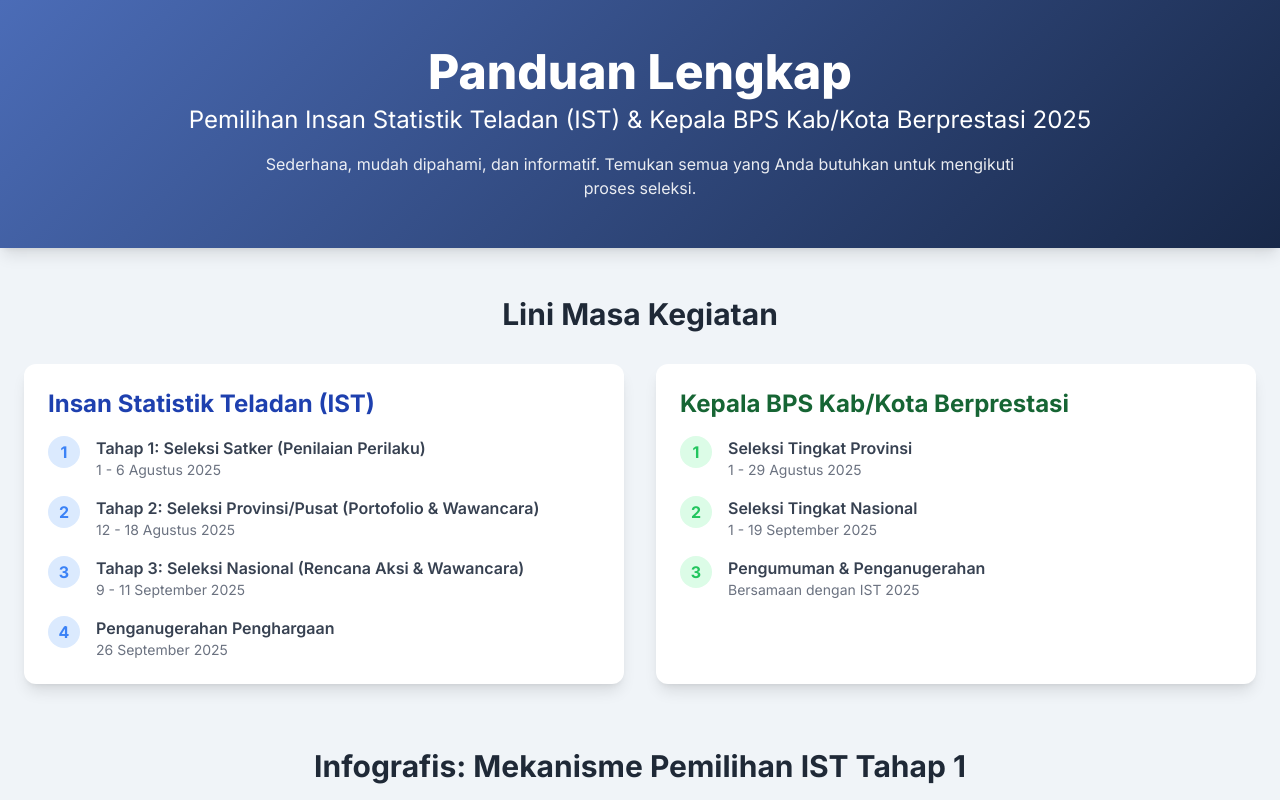
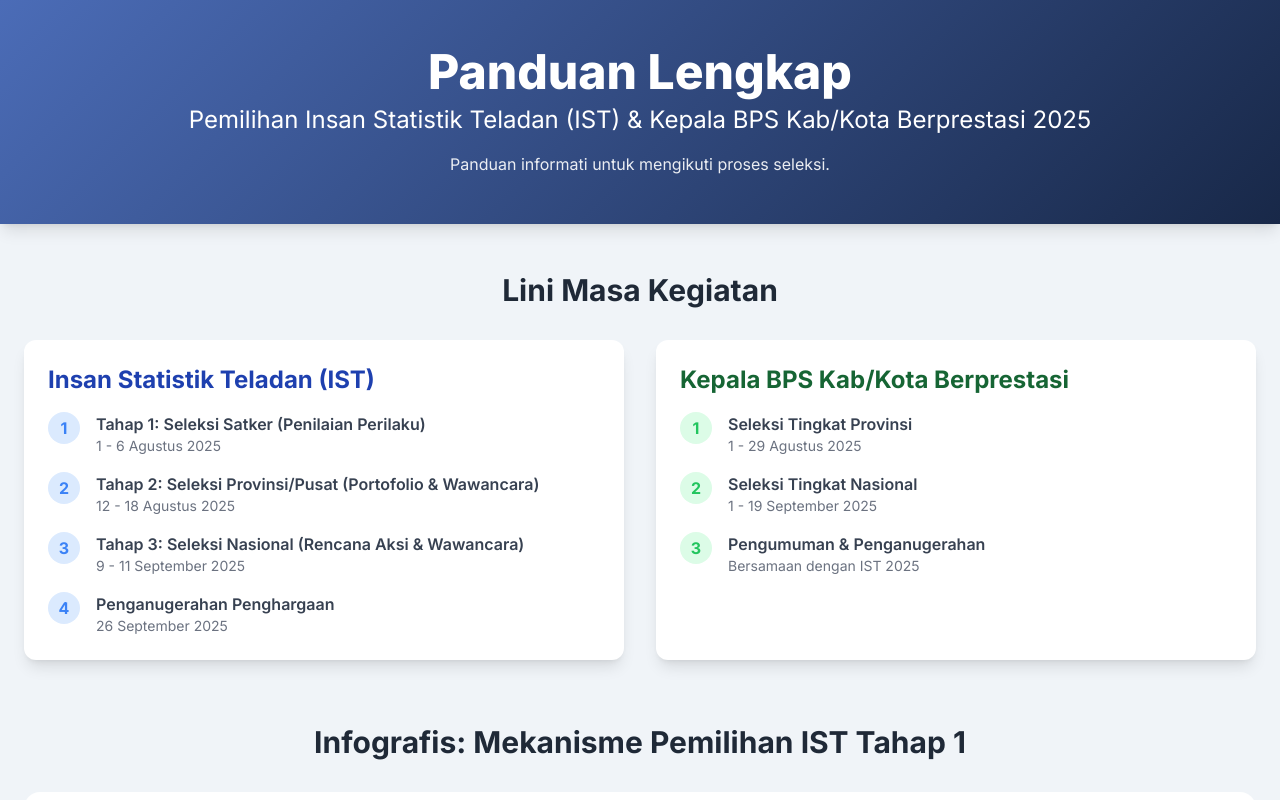
Before and after one commit to jeeefmo260101/IST_KKB_2025, a plain HTML site: page index.html in a window 1280 px wide. Shown: the top 800 px of the page. Drawn offline with nearby package versions, Linux system fonts and the light colour scheme.

Commit message:
Update index.html

```diff
--- a/index.html
+++ b/index.html
@@ -35,7 +35,7 @@
         <h1 class="text-4xl lg:text-5xl font-extrabold mb-2">Panduan Lengkap</h1>
         <h2 class="text-xl lg:text-2xl font-light">Pemilihan Insan Statistik Teladan (IST) & Kepala BPS Kab/Kota Berprestasi 2025</h2>
         <p class="mt-4 text-base opacity-90 max-w-3xl mx-auto">
-            Sederhana, mudah dipahami, dan informatif. Temukan semua yang Anda butuhkan untuk mengikuti proses seleksi.
+            Panduan informati untuk mengikuti proses seleksi.
         </p>
     </header>
 
```
